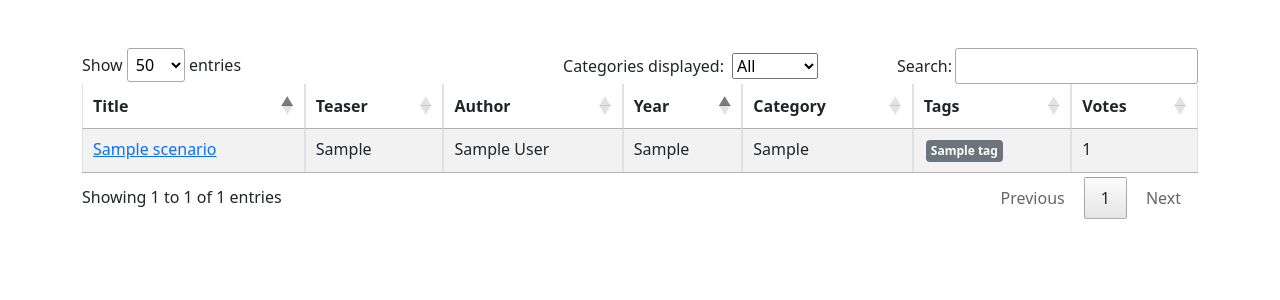
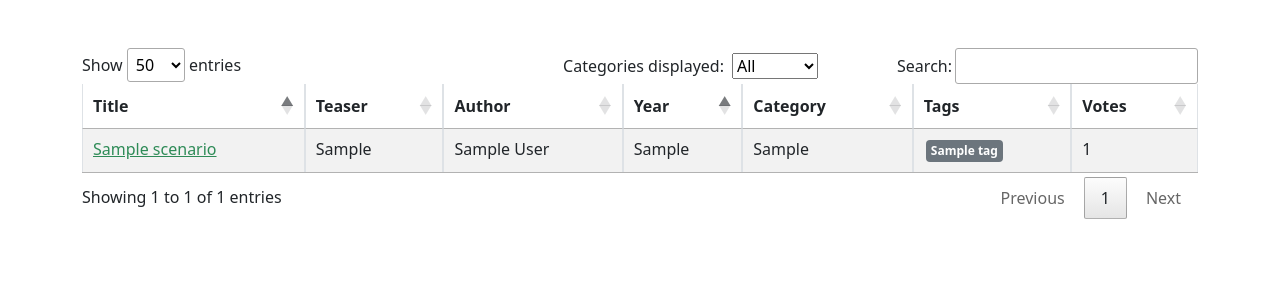
Before and after one commit to hendrik-p/dg_scenario_database, a Flask app: page /scenarios in a window 1280 px wide. Shown: the part 59-359 px from the top of the page. Run offline with Flask 3, Linux system fonts and the light colour scheme; tables that the repository leaves empty hold one stand-in row (values such as "Sample post"); some libraries are stand-ins or nearby versions.

Commit message:
Changed color of scenario links.

```diff
--- a/dg_scenario_database/static/css/style.css
+++ b/dg_scenario_database/static/css/style.css
@@ -89,3 +89,11 @@
 .upvoted {
   stroke: green;
 }
+
+.scenario_link {
+  color: #2e8b57;
+}
+
+.scenario_link:hover {
+  color: #245f46;
+}
--- a/dg_scenario_database/templates/index.html
+++ b/dg_scenario_database/templates/index.html
@@ -28,7 +28,7 @@
           {% for scenario in scenarios %}
           <tr>
             <td>{{ scenario.id }}</td>
-            <td><a href="{{ scenario.url }}">{{ scenario.title }}</a></td>
+            <td><a href="{{ scenario.url }}" class="scenario_link">{{ scenario.title }}</a></td>
             <td>{{ scenario.teaser }}</td>
             <td>{{ scenario.author }}</td>
             <td>{{ scenario.year }}</td>
```
